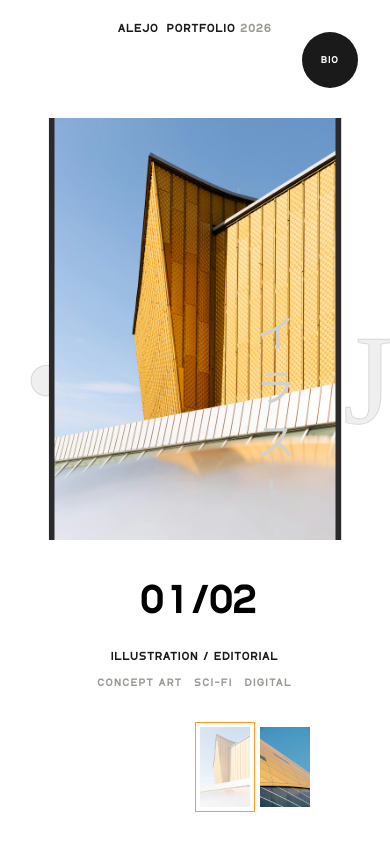
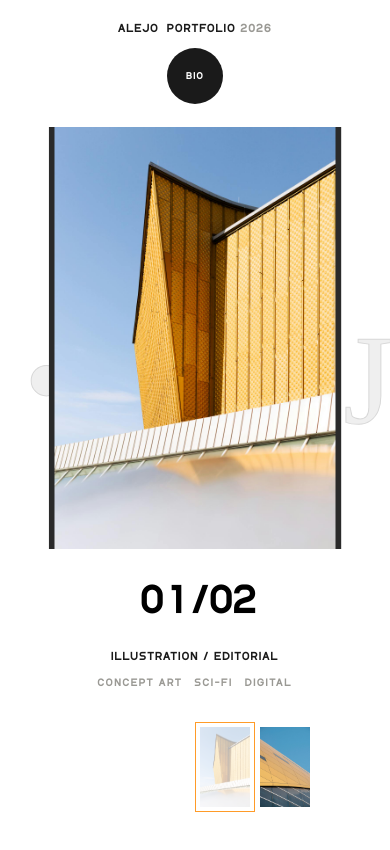
Before and after one commit to JamesGCode/Personal-Art-Portfolio---Alejo, a plain HTML site: page index.html in a window 390 px wide. Shown: the top 850 px of the page. Drawn offline with nearby package versions, Linux system fonts and the light colour scheme; no server answers; files whose address does not match are found by name; a web font is replaced by a local one.

Commit message:
fix: movile bio toggle button

```diff
--- a/animations/intro.js
+++ b/animations/intro.js
@@ -56,6 +56,17 @@ export function animateIntro(isHorizontal) {
   );
 
   tl.from(
+    ".nav-toggle",
+    {
+      scale: 0,
+      opacity: 0,
+      duration: 0.6,
+      ease: "back.out(2)",
+    },
+    "-=0.4",
+  );
+
+  tl.from(
     ".bottom-info",
     {
       y: 20,
--- a/styles.css
+++ b/styles.css
@@ -707,6 +707,18 @@ p {
     z-index: 5;
   }
 
+  .nav-toggle {
+     position: absolute;
+    top: 3rem;
+    left: calc(50% - 28px); /* mitad del viewport menos la mitad del círculo (56px/2) */
+    transform: none;        /* elimina el transform que causa el desplazamiento */
+    z-index: 200;
+  }
+
+  .jp-label {
+    visibility: hidden;
+  }
+
   .top-info p {
     white-space: nowrap;
   }
@@ -805,7 +817,7 @@ p {
   }
 
   .img-preview {
-    top: 39%;
+    top: 40%;
     width: 75%;
     height: 50%;
     z-index: 2;
```
